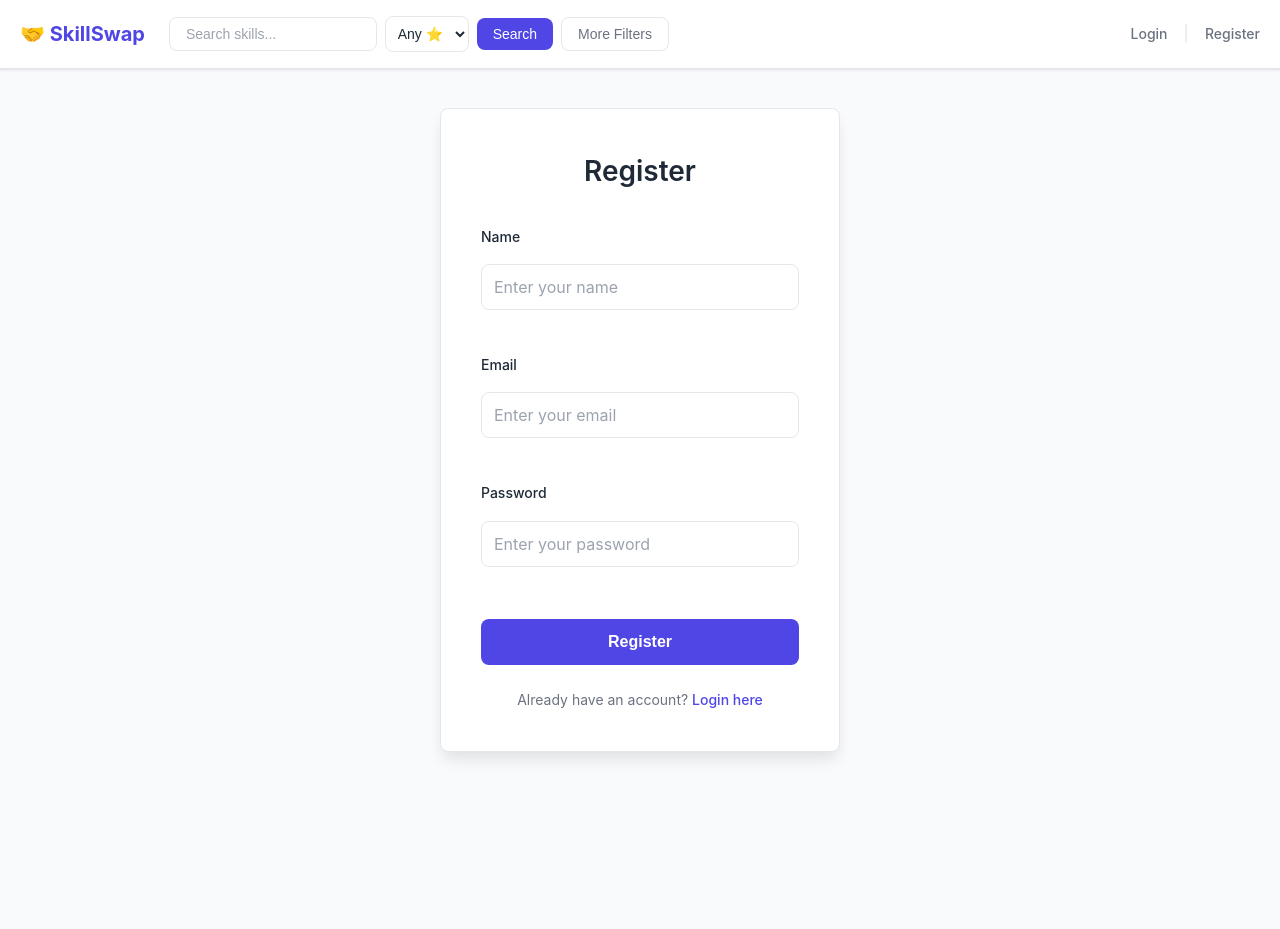
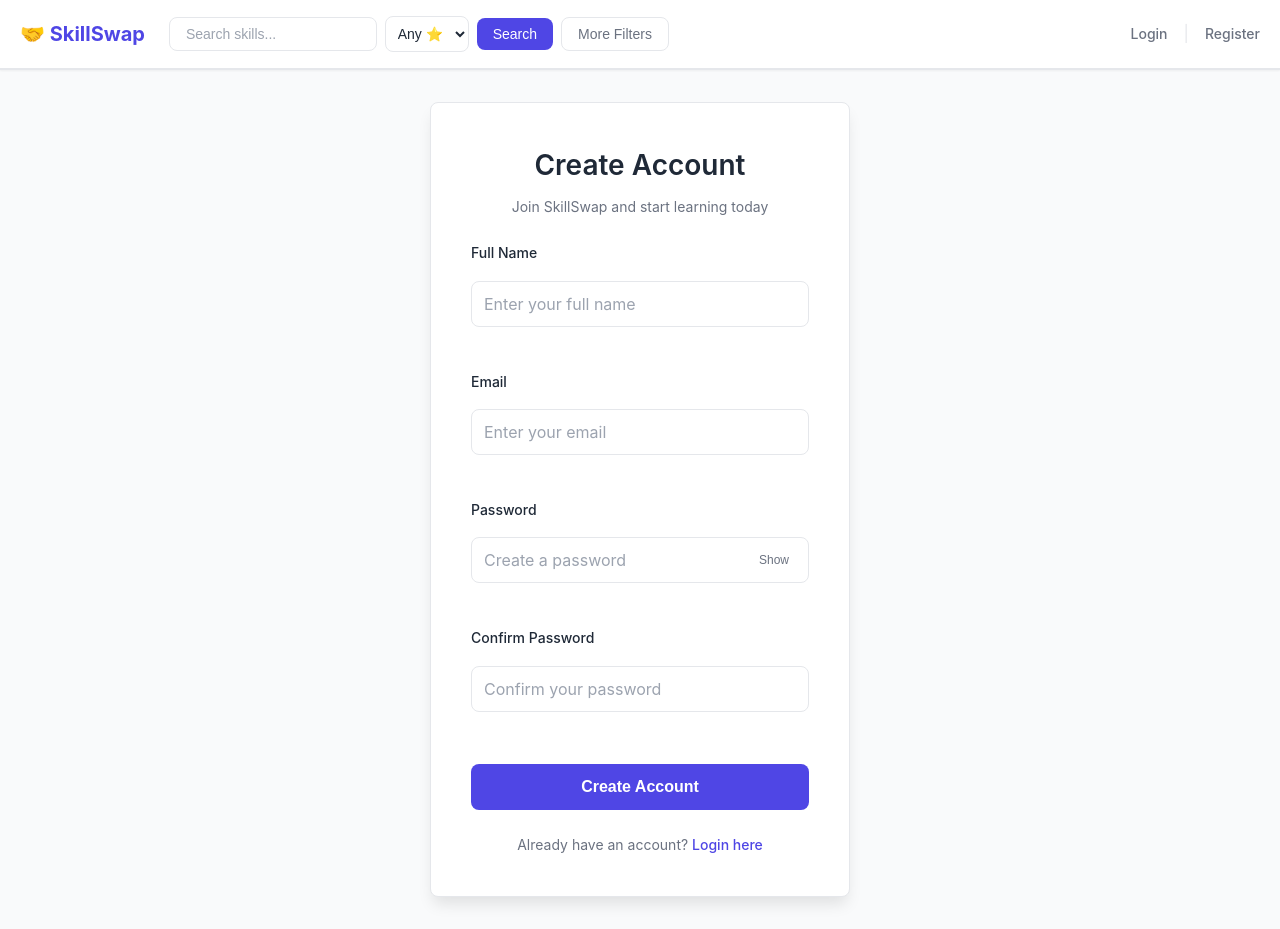
Before and after one commit to Prabesh-Pandey/LocalSkillSwap, a React (Vite) app in the folder frontend/: page /register in a window 1280 px wide. Before the commit the page ends 800 px from the top, so only its background shows below. Built offline with nearby package versions, Linux system fonts and the light colour scheme.

Commit message:
register page

```diff
--- a/frontend/src/pages/Login.css
+++ b/frontend/src/pages/Login.css
@@ -8,7 +8,7 @@
 
 .auth-container {
   width: 100%;
-  max-width: 400px;
+  max-width: 420px;
 }
 
 .auth-card {
@@ -22,8 +22,15 @@
 .auth-card h2 {
   text-align: center;
   color: var(--text-primary);
-  margin-bottom: 2rem;
+  margin-bottom: 0.5rem;
   font-size: 1.75rem;
+}
+
+.auth-subtitle {
+  text-align: center;
+  color: var(--text-secondary);
+  margin-bottom: 1.5rem;
+  font-size: 0.875rem;
 }
 
 .auth-form {
@@ -58,6 +65,152 @@
   box-shadow: 0 0 0 3px rgba(79, 70, 229, 0.1);
 }
 
+.form-group input:disabled {
+  background-color: var(--bg-secondary);
+  cursor: not-allowed;
+}
+
+.form-group input.input-success {
+  border-color: #10b981;
+}
+
+.form-group input.input-success:focus {
+  box-shadow: 0 0 0 3px rgba(16, 185, 129, 0.1);
+}
+
+.form-group input.input-error {
+  border-color: #ef4444;
+}
+
+.form-group input.input-error:focus {
+  box-shadow: 0 0 0 3px rgba(239, 68, 68, 0.1);
+}
+
+/* Password Input Wrapper */
+.password-input-wrapper {
+  position: relative;
+  display: flex;
+  align-items: center;
+}
+
+.password-input-wrapper input {
+  width: 100%;
+  padding-right: 4rem;
+}
+
+.password-toggle {
+  position: absolute;
+  right: 0.75rem;
+  padding: 0.25rem 0.5rem;
+  background: none;
+  border: none;
+  color: var(--text-secondary);
+  font-size: 0.75rem;
+  font-weight: 500;
+  cursor: pointer;
+  transition: color 0.2s;
+}
+
+.password-toggle:hover {
+  color: var(--primary-color);
+}
+
+/* Password Strength Indicator */
+.password-strength {
+  display: flex;
+  align-items: center;
+  gap: 0.75rem;
+  margin-top: 0.5rem;
+}
+
+.strength-bar-container {
+  flex: 1;
+  height: 4px;
+  background-color: var(--border-color);
+  border-radius: 2px;
+  overflow: hidden;
+}
+
+.strength-bar {
+  height: 100%;
+  border-radius: 2px;
+  transition: width 0.3s ease, background-color 0.3s ease;
+}
+
+.strength-label {
+  font-size: 0.75rem;
+  font-weight: 600;
+  min-width: 50px;
+}
+
+/* Password Requirements */
+.password-requirements {
+  background-color: var(--bg-secondary);
+  border-radius: var(--radius);
+  padding: 0.75rem 1rem;
+  margin-top: 0.5rem;
+}
+
+.password-requirements .requirements-title {
+  font-size: 0.75rem;
+  color: var(--text-secondary);
+  margin-bottom: 0.5rem;
+}
+
+.password-requirements ul {
+  list-style: none;
+  padding: 0;
+  margin: 0;
+  display: grid;
+  grid-template-columns: 1fr 1fr;
+  gap: 0.25rem 1rem;
+}
+
+.password-requirements li {
+  font-size: 0.7rem;
+  color: var(--text-secondary);
+  display: flex;
+  align-items: center;
+  gap: 0.25rem;
+}
+
+.password-requirements li::before {
+  content: "○";
+  font-size: 0.5rem;
+}
+
+.password-requirements li.met {
+  color: #10b981;
+}
+
+.password-requirements li.met::before {
+  content: "●";
+}
+
+/* Input Feedback */
+.input-feedback {
+  font-size: 0.75rem;
+  font-weight: 500;
+}
+
+.input-feedback.success {
+  color: #10b981;
+}
+
+.input-feedback.error {
+  color: #ef4444;
+}
+
+/* Error Message */
+.error-message {
+  background-color: #fee2e2;
+  color: #991b1b;
+  padding: 0.75rem 1rem;
+  border-radius: var(--radius);
+  font-size: 0.875rem;
+  margin-bottom: 1rem;
+}
+
 .auth-submit-btn {
   padding: 0.875rem;
   background-color: var(--primary-color);
@@ -71,10 +224,16 @@
   margin-top: 0.5rem;
 }
 
-.auth-submit-btn:hover {
+.auth-submit-btn:hover:not(:disabled) {
   background-color: var(--primary-hover);
   transform: translateY(-2px);
   box-shadow: var(--shadow-md);
+}
+
+.auth-submit-btn:disabled {
+  background-color: var(--text-secondary);
+  cursor: not-allowed;
+  transform: none;
 }
 
 .auth-footer {
@@ -102,4 +261,8 @@
   .auth-card h2 {
     font-size: 1.5rem;
   }
+
+  .password-requirements ul {
+    grid-template-columns: 1fr;
+  }
 }
--- a/frontend/src/pages/Register.jsx
+++ b/frontend/src/pages/Register.jsx
@@ -1,48 +1,117 @@
-import { useState } from "react";
+import { useState, useMemo } from "react";
 import { useAuth } from "../context/AuthContext";
-import { useNavigate } from "react-router-dom";
+import { useNavigate, Link } from "react-router-dom";
 import "./Login.css";
 
 const Register = () => {
-  // form state
+  // Form state
   const [name, setName] = useState("");
   const [email, setEmail] = useState("");
   const [password, setPassword] = useState("");
+  const [confirmPassword, setConfirmPassword] = useState("");
   const [error, setError] = useState("");
+  const [loading, setLoading] = useState(false);
+  const [showPassword, setShowPassword] = useState(false);
 
-  // auth functions
+  // Auth functions
   const { register } = useAuth();
   const navigate = useNavigate();
+
+  // Password strength calculation
+  const passwordStrength = useMemo(() => {
+    if (!password) return { score: 0, label: "", color: "" };
+
+    let score = 0;
+    const checks = {
+      length: password.length >= 6,
+      lowercase: /[a-z]/.test(password),
+      uppercase: /[A-Z]/.test(password),
+      number: /\d/.test(password),
+      special: /[!@#$%^&*(),.?":{}|<>]/.test(password),
+    };
+
+    if (checks.length) score++;
+    if (checks.lowercase) score++;
+    if (checks.uppercase) score++;
+    if (checks.number) score++;
+    if (checks.special) score++;
+
+    if (score <= 2) return { score, label: "Weak", color: "#ef4444", checks };
+    if (score <= 3) return { score, label: "Fair", color: "#f59e0b", checks };
+    if (score <= 4) return { score, label: "Good", color: "#3b82f6", checks };
+    return { score, label: "Strong", color: "#10b981", checks };
+  }, [password]);
+
+  // Form validation
+  const validateForm = () => {
+    if (name.trim().length < 2) {
+      setError("Name must be at least 2 characters long");
+      return false;
+    }
+
+    const emailRegex = /^[^\s@]+@[^\s@]+\.[^\s@]+$/;
+    if (!emailRegex.test(email)) {
+      setError("Please enter a valid email address");
+      return false;
+    }
+
+    if (password.length < 6) {
+      setError("Password must be at least 6 characters long");
+      return false;
+    }
+
+    if (password !== confirmPassword) {
+      setError("Passwords do not match");
+      return false;
+    }
+
+    return true;
+  };
 
   const submitHandler = async (e) => {
     e.preventDefault();
     setError("");
 
+    if (!validateForm()) return;
+
+    setLoading(true);
     try {
-      await register(name, email, password);
-      navigate("/"); // go to offers page after register
+      await register(name.trim(), email.toLowerCase(), password);
+      navigate("/");
     } catch (err) {
-      setError(err.response?.data?.message || "Registration failed");
+      setError(
+        err.response?.data?.message || "Registration failed. Please try again."
+      );
+    } finally {
+      setLoading(false);
     }
   };
+
+  const passwordsMatch = confirmPassword && password === confirmPassword;
+  const passwordsMismatch = confirmPassword && password !== confirmPassword;
 
   return (
     <div className="auth-page">
       <div className="auth-container">
         <div className="auth-card">
-          <h2>Register</h2>
+          <h2>Create Account</h2>
+          <p className="auth-subtitle">
+            Join SkillSwap and start learning today
+          </p>
 
           {error && <div className="error-message">{error}</div>}
 
           <form onSubmit={submitHandler} className="auth-form">
             <div className="form-group">
-              <label>Name</label>
+              <label>Full Name</label>
               <input
                 type="text"
-                placeholder="Enter your name"
+                placeholder="Enter your full name"
                 value={name}
                 onChange={(e) => setName(e.target.value)}
                 required
+                disabled={loading}
+                minLength={2}
               />
             </div>
 
@@ -54,26 +123,132 @@ const Register = () => {
                 value={email}
                 onChange={(e) => setEmail(e.target.value)}
                 required
+                disabled={loading}
               />
             </div>
 
             <div className="form-group">
               <label>Password</label>
-              <input
-                type="password"
-                placeholder="Enter your password"
-                value={password}
-                onChange={(e) => setPassword(e.target.value)}
-                required
-              />
+              <div className="password-input-wrapper">
+                <input
+                  type={showPassword ? "text" : "password"}
+                  placeholder="Create a password"
+                  value={password}
+                  onChange={(e) => setPassword(e.target.value)}
+                  required
+                  disabled={loading}
+                  minLength={6}
+                />
+                <button
+                  type="button"
+                  className="password-toggle"
+                  onClick={() => setShowPassword(!showPassword)}
+                  tabIndex={-1}
+                >
+                  {showPassword ? "Hide" : "Show"}
+                </button>
+              </div>
+
+              {/* Password Strength Indicator */}
+              {password && (
+                <div className="password-strength">
+                  <div className="strength-bar-container">
+                    <div
+                      className="strength-bar"
+                      style={{
+                        width: `${(passwordStrength.score / 5) * 100}%`,
+                        backgroundColor: passwordStrength.color,
+                      }}
+                    />
+                  </div>
+                  <span
+                    className="strength-label"
+                    style={{ color: passwordStrength.color }}
+                  >
+                    {passwordStrength.label}
+                  </span>
+                </div>
+              )}
+
+              {/* Password Requirements */}
+              {password && passwordStrength.score < 4 && (
+                <div className="password-requirements">
+                  <p className="requirements-title">Password should have:</p>
+                  <ul>
+                    <li
+                      className={passwordStrength.checks?.length ? "met" : ""}
+                    >
+                      At least 6 characters
+                    </li>
+                    <li
+                      className={
+                        passwordStrength.checks?.uppercase ? "met" : ""
+                      }
+                    >
+                      One uppercase letter
+                    </li>
+                    <li
+                      className={
+                        passwordStrength.checks?.lowercase ? "met" : ""
+                      }
+                    >
+                      One lowercase letter
+                    </li>
+                    <li
+                      className={passwordStrength.checks?.number ? "met" : ""}
+                    >
+                      One number
+                    </li>
+                    <li
+                      className={passwordStrength.checks?.special ? "met" : ""}
+                    >
+                      One special character
+                    </li>
+                  </ul>
+                </div>
+              )}
             </div>
 
-            <button type="submit" className="auth-submit-btn">
-              Register
+            <div className="form-group">
+              <label>Confirm Password</label>
+              <input
+                type={showPassword ? "text" : "password"}
+                placeholder="Confirm your password"
+                value={confirmPassword}
+                onChange={(e) => setConfirmPassword(e.target.value)}
+                required
+                disabled={loading}
+                className={
+                  passwordsMatch
+                    ? "input-success"
+                    : passwordsMismatch
+                    ? "input-error"
+                    : ""
+                }
+              />
+              {passwordsMatch && (
+                <span className="input-feedback success">
+                  ✓ Passwords match
+                </span>
+              )}
+              {passwordsMismatch && (
+                <span className="input-feedback error">
+                  ✗ Passwords do not match
+                </span>
+              )}
+            </div>
+
+            <button
+              type="submit"
+              className="auth-submit-btn"
+              disabled={loading || passwordsMismatch}
+            >
+              {loading ? "Creating Account..." : "Create Account"}
             </button>
           </form>
+
           <div className="auth-footer">
-            Already have an account? <a href="/login">Login here</a>
+            Already have an account? <Link to="/login">Login here</Link>
           </div>
         </div>
       </div>
```
